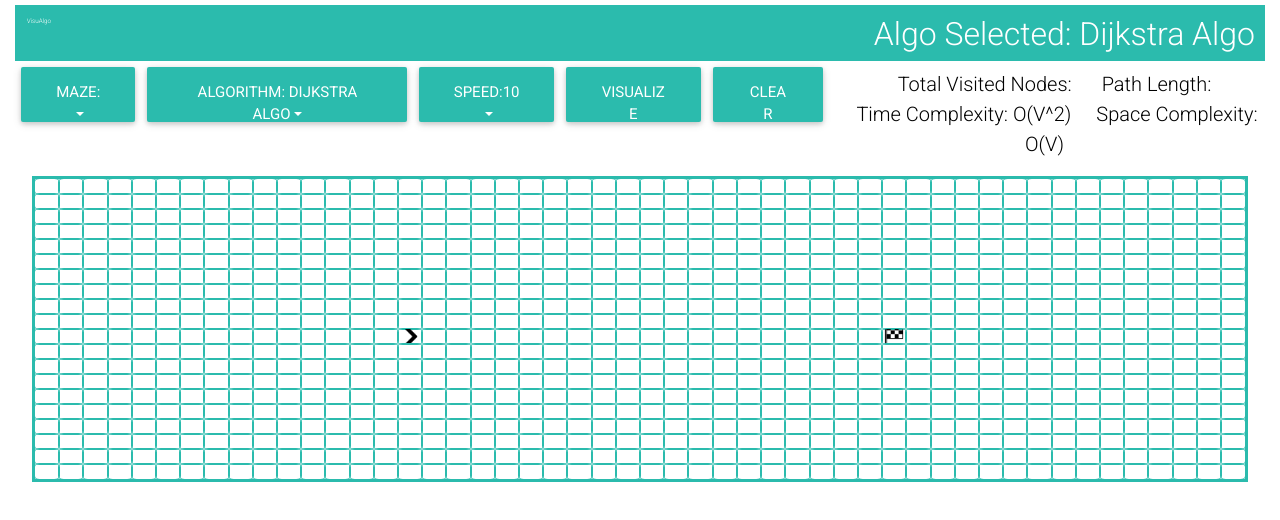
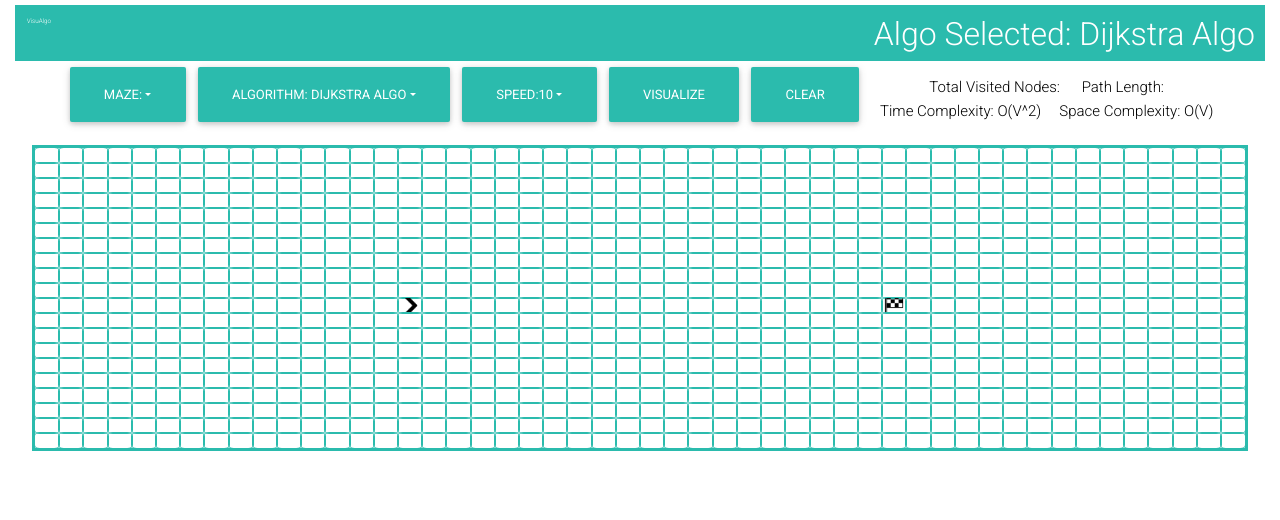
Before and after one commit to aditigarg-28/PathFinderVisualizer, a React (Create React App) app: page / in a window 1280 px wide. Shown: the top 520 px of the page. Built offline with nearby package versions, Linux system fonts and the light colour scheme.

Commit message:
Update PathfindingVisualizer.css

```diff
--- a/src/PathfindingVisualizer/PathfindingVisualizer.css
+++ b/src/PathfindingVisualizer/PathfindingVisualizer.css
@@ -3,8 +3,8 @@
     outline: 3px solid  #2bbbad;
   }
    .info{
-    font-size: 20px;
-   margin: 50px 5px 50px 20px;
+    font-size: 15px;
+   margin: 40px 3px 40px 15px;
     color: black;
     text-align: right;
     margin-top: 50px;
@@ -32,26 +32,26 @@
   }
   #algoDropDown{
     height:55px;
-    font-size: 15px;
+    font-size: 13px;
   }
   #speedDropDown{
     height:55px;
-    font-size: 15px;
+    font-size: 13px;
   }
   .dropdown-items:click{
     color: blue;
   }
   #mazeDropDown{
     height:55px;
-    font-size: 15px;
+    font-size: 13px;
   }
   #clearButton{
    height:55px;
-   font-size: 15px;
+   font-size: 13px;
   }
   #visualizeButton{
     height:55px;
-    font-size: 15px;
+    font-size: 13px;
   }
 #header h2{
     color: #fff;
```
